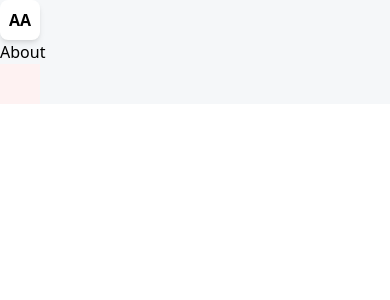
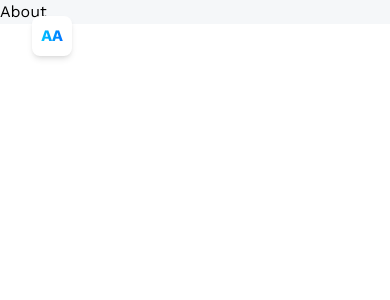
Before and after one commit to assilbekov/practice-3d-react-portfolio, a React (Vite) app: page /about in a window 390 px wide. Shown: the top 300 px of the page. Built offline with nearby package versions, Linux system fonts and the light colour scheme.

Commit message:
copy css file

```diff
--- a/src/App.tsx
+++ b/src/App.tsx
@@ -14,7 +14,6 @@
           <Route path="/contact" element={"Contact"} />
         </Routes>
       </Router>
-      <div className="w-10 h-10 bg-red-50" />
     </main>
   )
 }
--- a/src/components/navbar.tsx
+++ b/src/components/navbar.tsx
@@ -4,7 +4,7 @@
   return (
     <header className="header">
       <NavLink to="/" className="w-10 h-10 rounded-lg bg-white items-center justify-center flex font-bold shadow-md">
-        <p className="blue-gradient-text">AA</p>
+        <p className="blue-gradient_text">AA</p>
       </NavLink>
     </header>
   )
--- a/src/index.css
+++ b/src/index.css
@@ -1,3 +1,183 @@
+@import url("https://fonts.googleapis.com/css2?family=Poppins:wght@100;200;300;400;500;600;700;800;900&family=Work+Sans:wght@100;200;300;400;500;600;700;800;900&display=swap");
+
 @tailwind base;
 @tailwind components;
 @tailwind utilities;
+
+:root {
+  --blue-rgb: 237 245 255;
+  --green-rgb: 125 161 35;
+}
+
+body {
+  font-family: "Work Sans", sans-serif;
+}
+
+body:has(.card[data-color="blue"]:hover) {
+  background-color: rgb(var(--blue-rgb) / 25%);
+}
+
+body:has(.card[data-color="green"]:hover) {
+  background-color: rgb(var(--green-rgb) / 25%);
+}
+
+@layer utilities {
+  .max-container {
+    @apply max-w-5xl mx-auto sm:p-16 pb-12 !pt-[126px] px-8 min-h-[calc(100vh-80px)];
+  }
+
+  .head-text {
+    @apply sm:text-5xl text-3xl font-semibold sm:leading-snug font-poppins;
+  }
+
+  .subhead-text {
+    @apply font-semibold sm:text-3xl text-xl relative font-poppins;
+  }
+
+  .blue-gradient_text {
+    @apply bg-gradient-to-r from-[#00c6ff] to-[#0072ff] bg-clip-text text-transparent;
+  }
+
+  .input {
+    @apply bg-white border border-gray-200 text-gray-900 text-sm rounded-lg focus:ring-blue-500 focus:border-blue-500 block w-full p-2.5 mt-2.5 font-normal shadow-card;
+  }
+
+  .textarea {
+    @apply block p-2.5 w-full text-sm text-gray-900 bg-white rounded-lg border border-gray-200 focus:ring-blue-500 focus:border-blue-500 mt-2.5 font-normal shadow-card;
+  }
+
+  .btn {
+    @apply text-white bg-gradient-to-r from-[#00c6ff] to-[#0072ff] focus:ring-4 focus:outline-none focus:ring-blue-300 font-medium rounded-lg text-sm w-full sm:w-auto px-5 py-2.5 text-center;
+  }
+
+  .header {
+    @apply flex justify-between items-center sm:px-16 px-8 py-4 max-w-5xl mx-auto absolute top-0 bg-transparent z-10 right-0 left-0;
+  }
+
+  .footer {
+    @apply max-w-5xl mx-auto sm:px-16 pb-6 px-8 flex flex-col gap-7;
+  }
+
+  .footer-container {
+    @apply flex flex-wrap gap-7 items-center justify-between;
+  }
+
+  .info-box {
+    @apply mx-5 relative flex text-white flex-col gap-3 max-w-2xl neo-brutalism-blue pt-4 pb-12 px-8;
+  }
+
+  .neo-btn {
+    @apply py-3 px-6 rounded-lg text-blue-500 text-center font-semibold sm:w-1/2 w-[90%] -bottom-5 absolute mx-auto right-0 left-0 flex justify-center items-center gap-3;
+  }
+
+  .cta {
+    @apply w-full flex items-center md:flex-row flex-col sm:mt-16 mt-8 gap-7;
+  }
+
+  .cta-text {
+    @apply text-black-500 font-extrabold flex-1 text-3xl max-md:text-center;
+  }
+}
+
+.glassmorphism {
+  background: rgba(8, 116, 239, 0.07);
+  backdrop-filter: blur(10px);
+  -webkit-backdrop-filter: blur(10px);
+  border-radius: 10px;
+  border: 1px solid rgba(255, 255, 255, 0.18);
+}
+
+.logo {
+  border-radius: 8.889px;
+  background: #fff;
+  box-shadow: 0px 10px 35px -4px rgba(67, 83, 255, 0.15),
+    0px 1.5px 4px -1px rgba(67, 83, 255, 0.2);
+}
+
+.block-container {
+  position: relative;
+  transition: 250ms;
+  perspective: 500px;
+}
+
+.block-container .btn-back {
+  position: absolute;
+  inset: 0;
+  z-index: -1;
+  width: inherit;
+  height: inherit;
+  transition: 250ms;
+  transform-style: preserve-3d;
+  transform-origin: bottom right;
+  transform: rotateZ(15deg);
+  will-change: transform;
+  box-shadow: 16px 0 40px #e4e4e4;
+}
+
+.block-container .btn-back-red {
+  background: linear-gradient(135deg, #ff4b1f -20%, #ff9068 120%);
+}
+
+.block-container .btn-back-green {
+  background: linear-gradient(135deg, #adfda2 -20%, #11d3f3 120%);
+}
+
+.block-container .btn-back-yellow {
+  background: linear-gradient(135deg, #f7971e -20%, #ffd200 120%);
+}
+
+.block-container .btn-back-blue {
+  background: linear-gradient(135deg, #0061ff -20%, #60efff 120%);
+}
+
+.block-container .btn-back-orange {
+  background: linear-gradient(135deg, #ff0f7b -20%, #f89b29 120%);
+}
+
+.block-container .btn-back-pink {
+  background: linear-gradient(135deg, #e81cff -20%, #40c9ff 120%);
+}
+
+.block-container .btn-back-black {
+  background: linear-gradient(135deg, #0a1647 -20%, #e4e7e4 120%);
+}
+
+.block-container .btn-front {
+  position: absolute;
+  inset: 0;
+  z-index: 1;
+  width: inherit;
+  height: inherit;
+  background-color: #ffffff33;
+  -webkit-backdrop-filter: blur(20px);
+  backdrop-filter: blur(20px);
+  transition: 250ms;
+  transform-style: preserve-3d;
+  transform-origin: top left;
+  overflow: hidden;
+}
+
+.block-container:hover > .btn-back {
+  transform: translateZ(20px) rotateZ(15deg) rotateX(-20deg) rotateY(-20deg);
+}
+
+.block-container:hover > .btn-front {
+  transform: translateZ(80px) translateY(-5px) rotateX(15deg) rotateY(15deg);
+}
+
+/* Neo Brutalism */
+.neo-brutalism-blue {
+  background: #2b77e7;
+  position: relative;
+  border-radius: 10px;
+  border: #2b77e7;
+  box-shadow: 0.6vmin 0.6vmin #336cc1, 1vmin 1vmin #0092db, 1vmin 1vmin #0092db,
+    0.65vmin 1vmin #0092db, 1vmin 0.65vmin #0092db;
+}
+
+.neo-brutalism-white {
+  background: #fff;
+  border: #fff;
+  box-shadow: 0.6vmin 0.6vmin #fff, 1vmin 1vmin #d2e4ff, 1vmin 1vmin #d2e4ff,
+    0.65vmin 1vmin #d2e4ff, 1vmin 0.65vmin #d2e4ff;
+}
--- a/src/main.tsx
+++ b/src/main.tsx
@@ -1,6 +1,6 @@
 import React from 'react'
 import ReactDOM from 'react-dom/client'
-import App from './App.tsx'
+import App from './App'
 import './index.css'
 
 ReactDOM.createRoot(document.getElementById('root')!).render(
```
